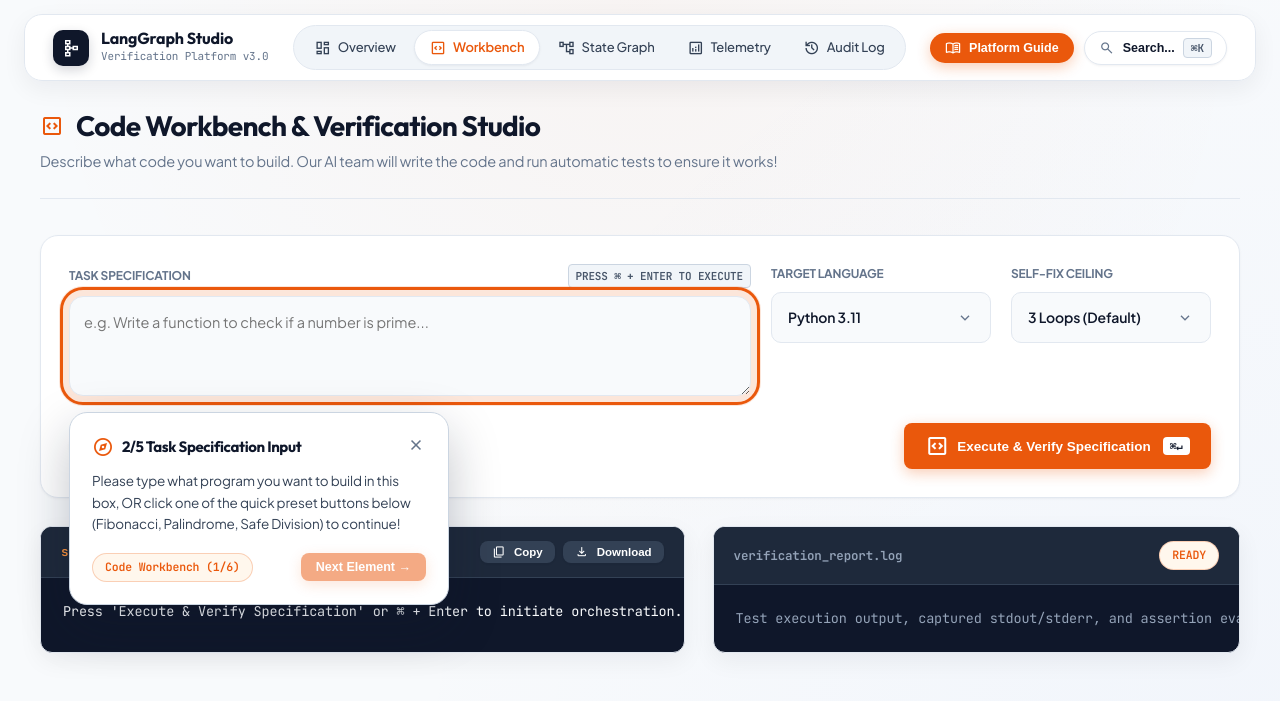
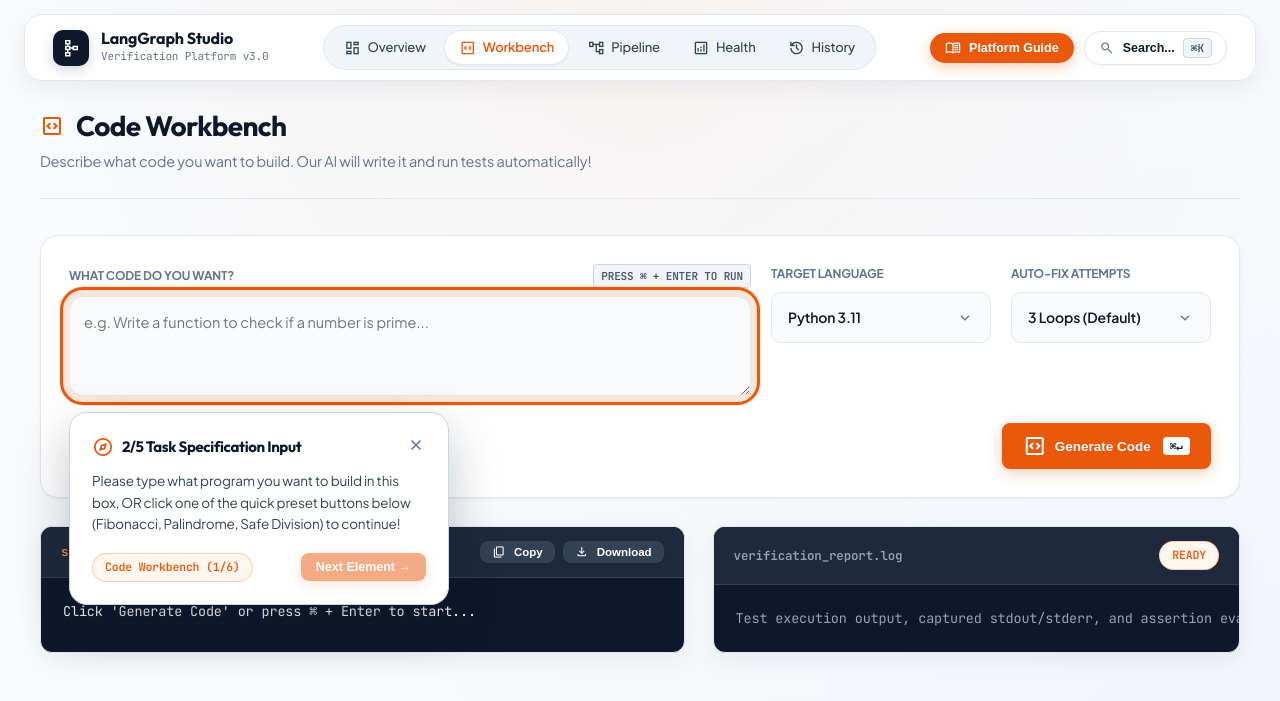
Before and after one commit to Sathvik1533/LangGraph_deployment, a FastAPI app: page /generate in a window 1280 px wide. Shown: the top 701 px of the page. Run offline with FastAPI, Linux system fonts and the light colour scheme.

Commit message:
style(ux): simplify technical labels and jargon for non-technical users

```diff
--- a/pages/generate.html
+++ b/pages/generate.html
@@ -20,17 +20,17 @@
             <div>
                 <h1 class="page-title">
                     <span class="material-symbols-outlined" style="color: var(--accent-terracotta);">code_blocks</span>
-                    Code Workbench & Verification Studio
+                    Code Workbench
                 </h1>
-                <p class="page-subtitle">Describe what code you want to build. Our AI team will write the code and run automatic tests to ensure it works!</p>
+                <p class="page-subtitle">Describe what code you want to build. Our AI will write it and run tests automatically!</p>
             </div>
 
             <div id="pipelineStepper" style="display: none; align-items: center; gap: 8px;">
-                <span id="stepDeveloper" class="cyber-badge">1. Drafting...</span>
+                <span id="stepDeveloper" class="cyber-badge">1. Writing...</span>
                 <span class="material-symbols-outlined" style="font-size: 14px; color: var(--text-muted);">arrow_forward</span>
                 <span id="stepSandbox" class="cyber-badge">2. Testing...</span>
                 <span class="material-symbols-outlined" style="font-size: 14px; color: var(--text-muted);">arrow_forward</span>
-                <span id="stepRouter" class="cyber-badge">3. Route Guard</span>
+                <span id="stepRouter" class="cyber-badge">3. Checking</span>
             </div>
         </header>
 
@@ -40,8 +40,8 @@
 
                 <div>
                     <label style="display: flex; align-items: center; justify-content: space-between; font-size: 12px; font-weight: 700; text-transform: uppercase; color: var(--text-muted); margin-bottom: 8px;">
-                        <span>Task Specification</span>
-                        <span class="kbd-badge">Press ⌘ + Enter to execute</span>
+                        <span>What code do you want?</span>
+                        <span class="kbd-badge">Press ⌘ + Enter to run</span>
                     </label>
                     <textarea id="taskInput" rows="3" style="width: 100%; background: #f8fafc; border: 1px solid var(--border-subtle); border-radius: 10px; padding: 14px; color: var(--text-primary); font-family: var(--font-sans); font-size: 14.5px; line-height: 1.6; outline: none; resize: vertical;" placeholder="e.g. Write a function to check if a number is prime..." data-tooltip="Task Input: Type what program or function you want our AI team to create for you."></textarea>
 
@@ -80,8 +80,8 @@
 
                 <!-- Custom Studio Web Dropdown: Self-Fix Ceiling -->
                 <div>
-                    <label style="display: block; font-size: 12px; font-weight: 700; text-transform: uppercase; color: var(--text-muted); margin-bottom: 8px;">Self-Fix Ceiling</label>
-                    <div class="custom-select-wrapper" id="ceilingSelectWrapper" data-tooltip="Self-Fix Limit: Choose how many times the AI can try automatically fixing its code if errors occur.">
+                    <label style="display: block; font-size: 12px; font-weight: 700; text-transform: uppercase; color: var(--text-muted); margin-bottom: 8px;">Auto-Fix Attempts</label>
+                    <div class="custom-select-wrapper" id="ceilingSelectWrapper" data-tooltip="Auto-Fix: How many times the AI can automatically retry if the code has errors.">
                         <input type="hidden" id="maxIterationsSelect" value="3"/>
                         <div class="custom-select-trigger" onclick="toggleCustomSelect(this, event)">
                             <span class="custom-select-value" id="ceilingSelectValue">3 Loops (Default)</span>
@@ -104,9 +104,9 @@
                     <button class="cyber-btn cyber-btn-secondary" style="font-size: 12.5px; padding: 6px 14px; border-radius: var(--radius-pill);" onclick="fillPreset('Write a function to divide two numbers with proper error handling')" data-tooltip="Quick Fill: Fills in a sample Safe Division task.">Safe Division</button>
                 </div>
 
-                <button id="generateBtn" class="cyber-btn cyber-btn-primary" data-tooltip="Run Task: Click here to start AI code generation and run automatic test checks.">
+                <button id="generateBtn" class="cyber-btn cyber-btn-primary" data-tooltip="Click to generate and test your code.">
                     <span class="material-symbols-outlined">code_blocks</span>
-                    <span>Execute & Verify Specification</span>
+                    <span>Generate Code</span>
                     <span class="kbd-badge" style="margin-left: 4px; background: #ffffff; color: #0f172a; border: none;">⌘↵</span>
                 </button>
             </div>
@@ -133,7 +133,7 @@
                     </div>
                 </div>
 
-                <div class="code-editor-body" id="codeDisplay">Press 'Execute & Verify Specification' or ⌘ + Enter to initiate orchestration...</div>
+                <div class="code-editor-body" id="codeDisplay">Click 'Generate Code' or press ⌘ + Enter to start...</div>
             </div>
 
             <div class="code-editor-pane" data-tooltip="Test Output Window: Shows the results of running your code in our test environment.">
--- a/static/js/generate.js
+++ b/static/js/generate.js
@@ -122,7 +122,7 @@ async function handleGenerate() {
     generateBtn.disabled = true;
     generateBtn.innerHTML = `
         <span class="material-symbols-outlined spin" style="font-size: 16px;">sync</span>
-        <span>Orchestrating Backend Graph...</span>
+        <span>Generating your code...</span>
     `;
 
     statusBanner.style.display = 'flex';
@@ -134,22 +134,22 @@ async function handleGenerate() {
             <div style="display: flex; align-items: center; gap: 12px;">
                 <span class="material-symbols-outlined spin" style="color: var(--accent-blue); font-size: 22px;">sync</span>
                 <div>
-                    <div style="font-weight: 700; font-size: 14px; color: var(--text-primary);">Backend State Machine Executing (${language.toUpperCase()})</div>
-                    <div style="font-size: 12.5px; color: var(--text-muted); margin-top: 2px;">Developer Node → Sandbox Verifier → Conditional Edge Router</div>
+                    <div style="font-weight: 700; font-size: 14px; color: var(--text-primary);">Creating your ${language.toUpperCase()} code...</div>
+                    <div style="font-size: 12.5px; color: var(--text-muted); margin-top: 2px;">Writing → Testing → Verifying</div>
                 </div>
             </div>
-            <span class="cyber-badge cyber-badge-blue">ACTIVE BACKEND GRAPH</span>
+            <span class="cyber-badge cyber-badge-blue">IN PROGRESS</span>
         </div>
     `;
 
     if (pipelineStepper) {
         pipelineStepper.style.display = 'flex';
         document.getElementById('stepDeveloper').className = 'cyber-badge cyber-badge-blue';
-        document.getElementById('stepDeveloper').textContent = '1. Developer Node';
+        document.getElementById('stepDeveloper').textContent = '1. Writing...';
         document.getElementById('stepSandbox').className = 'cyber-badge';
-        document.getElementById('stepSandbox').textContent = '2. Sandbox Verifier';
+        document.getElementById('stepSandbox').textContent = '2. Testing...';
         document.getElementById('stepRouter').className = 'cyber-badge';
-        document.getElementById('stepRouter').textContent = '3. Edge Router';
+        document.getElementById('stepRouter').textContent = '3. Checking';
     }
 
     try {
@@ -178,17 +178,17 @@ async function handleGenerate() {
                     <div style="display: flex; align-items: center; gap: 12px;">
                         <span class="material-symbols-outlined" style="color: var(--accent-emerald); font-size: 24px;">check_circle</span>
                         <div>
-                            <div style="font-weight: 700; font-size: 14px; color: var(--text-primary);">${language.toUpperCase()} Verification Passed & State Saved</div>
-                            <div style="font-size: 12.5px; color: var(--text-muted); margin-top: 2px;">Completed in ${data.iterations} loop(s) • Thread: ${data.thread_id} • Checkpointer: MemorySaver</div>
+                            <div style="font-weight: 700; font-size: 14px; color: var(--text-primary);">${language.toUpperCase()} Code — All Tests Passed!</div>
+                            <div style="font-size: 12.5px; color: var(--text-muted); margin-top: 2px;">Completed in ${data.iterations} attempt(s) • Session: ${data.thread_id}</div>
                         </div>
                     </div>
-                    <span class="cyber-badge cyber-badge-emerald">VERIFICATION PASSED</span>
+                    <span class="cyber-badge cyber-badge-emerald">PASSED</span>
                 </div>
             `;
 
             if (pipelineStepper) {
                 document.getElementById('stepDeveloper').className = 'cyber-badge cyber-badge-emerald';
-                document.getElementById('stepDeveloper').textContent = '1. Drafted ✓';
+                document.getElementById('stepDeveloper').textContent = '1. Written ✓';
                 document.getElementById('stepSandbox').className = 'cyber-badge cyber-badge-emerald';
                 document.getElementById('stepSandbox').textContent = '2. Tested ✓';
                 document.getElementById('stepRouter').className = 'cyber-badge cyber-badge-emerald';
--- a/templates/navigation.html
+++ b/templates/navigation.html
@@ -23,17 +23,17 @@
 
         <a href="/workflow" class="nav-link-item" data-page="workflow">
             <span class="material-symbols-outlined">account_tree</span>
-            <span>State Graph</span>
+            <span>Pipeline</span>
         </a>
 
         <a href="/execution" class="nav-link-item" data-page="execution">
             <span class="material-symbols-outlined">analytics</span>
-            <span>Telemetry</span>
+            <span>Health</span>
         </a>
 
         <a href="/history" class="nav-link-item" data-page="history">
             <span class="material-symbols-outlined">history</span>
-            <span>Audit Log</span>
+            <span>History</span>
         </a>
     </div>
 
```
Also changed, not shown: pages/dashboard.html (+12 -12 lines).
